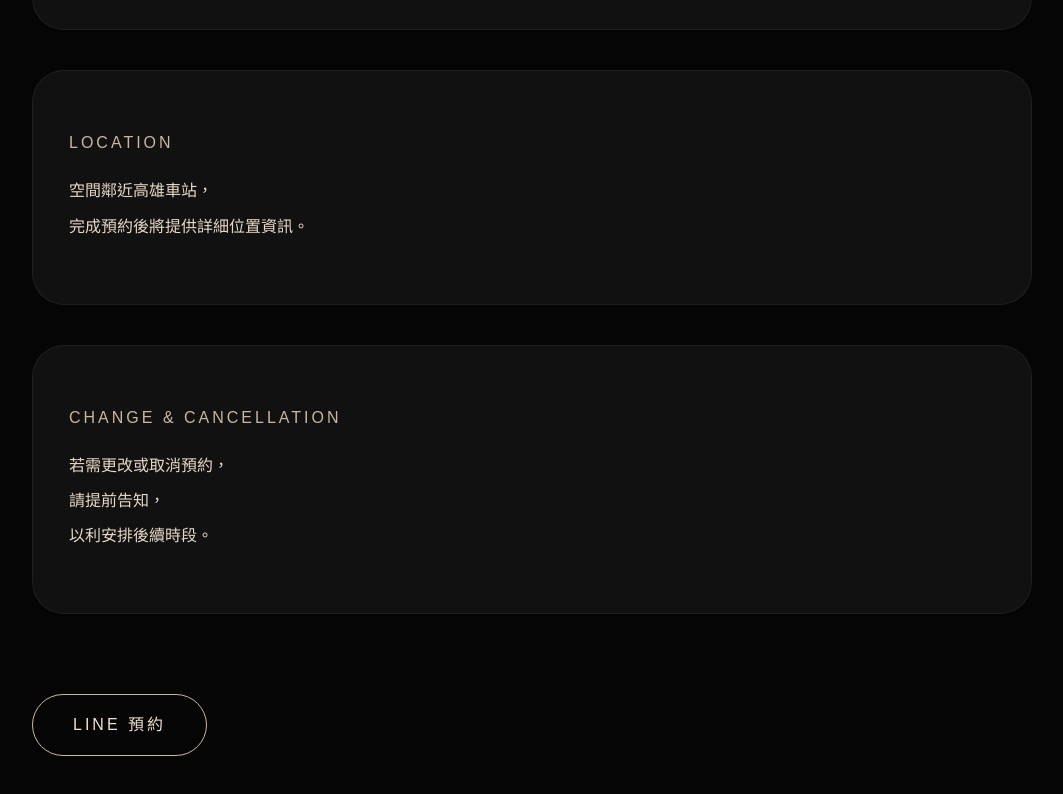
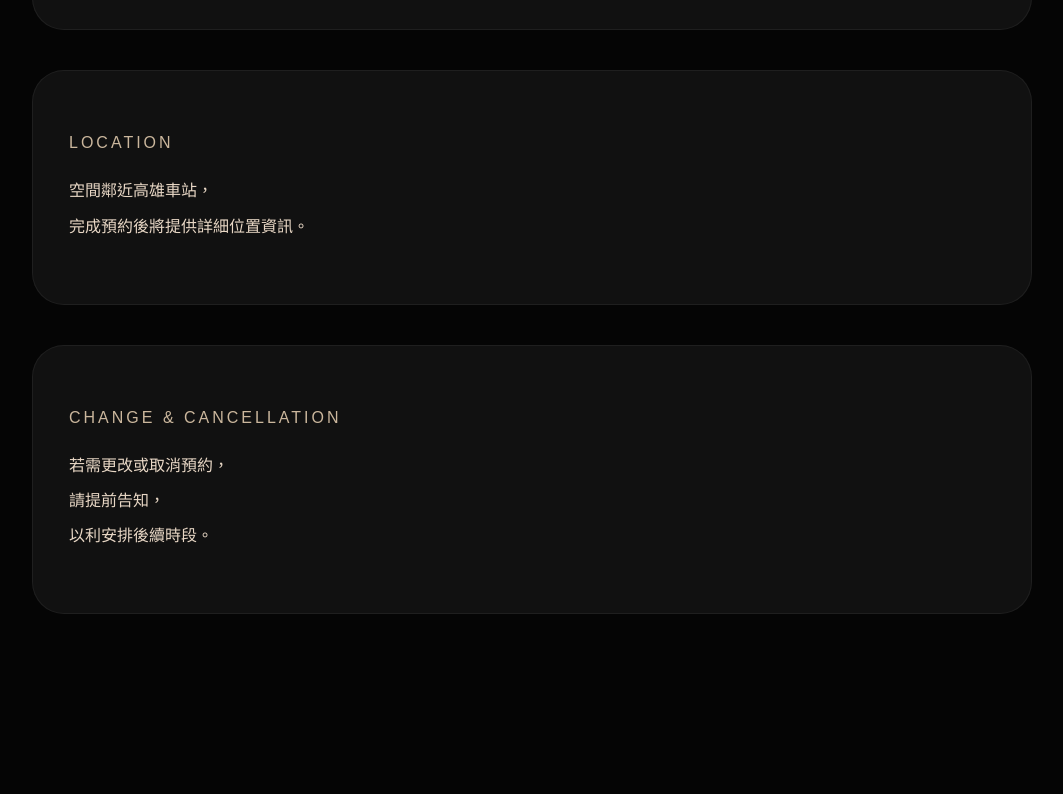
Before and after one commit to profoundroomkh/profound-room, a Next.js app: page /reservation in a window 1280 px wide. Shown: the part 1113-1907 px from the top of the page, without its empty margins (108-1171 px from the left). Built offline with nearby package versions, Linux system fonts and the light colour scheme.

Commit message:
Update page.js

```diff
--- a/app/reservation/page.js
+++ b/app/reservation/page.js
@@ -193,21 +193,7 @@ export default function ReservationPage() {
             </p>
           </div>
 
-          <a
-            href='https://line.me/R/ti/p/@637fbbyh'
-            target='_blank'
-            style={{
-              display: 'inline-block',
-              padding: '18px 40px',
-              borderRadius: '999px',
-              border: '1px solid #cbb79d',
-              color: '#f2e1d0',
-              textDecoration: 'none',
-              letterSpacing: '3px',
-            }}
-          >
-            LINE 預約
-          </a>
+
         </div>
       </main>
     </>
```
